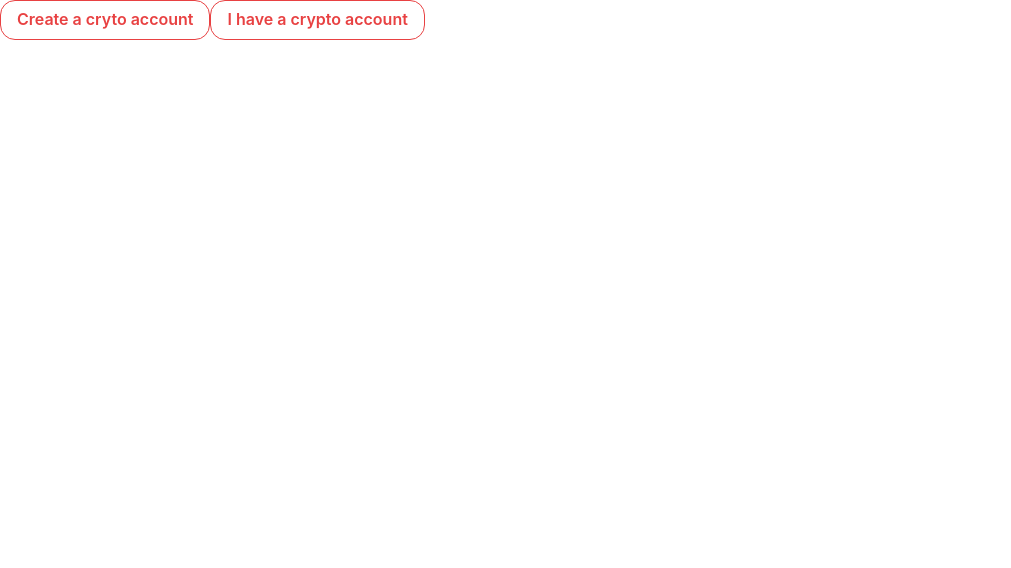
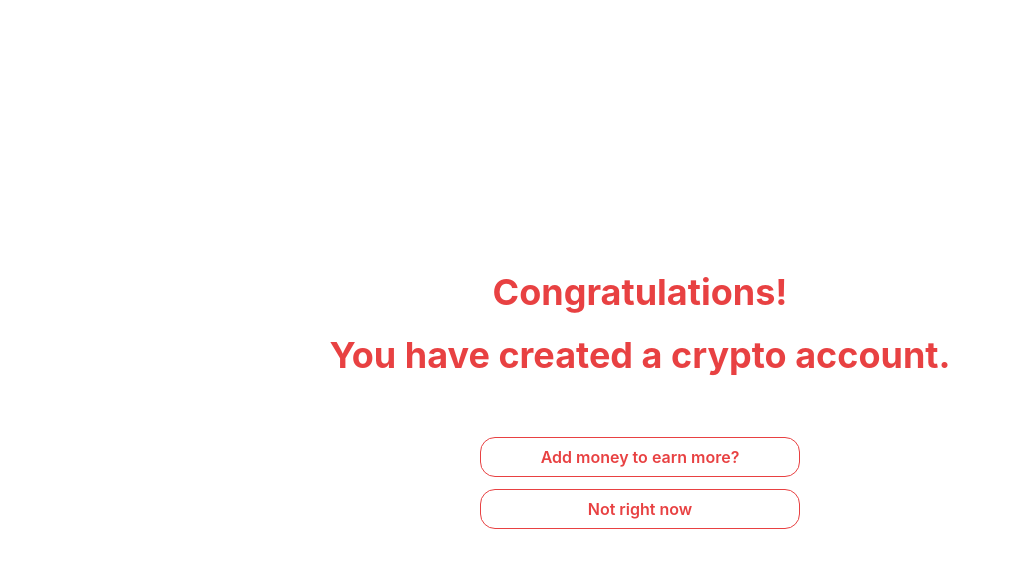
Before and after one commit to ve-Leon/SummitBCN, a Next.js app in the folder ui/: page /steps/1_create_account in a window 1280 px wide. Shown: the top 568 px of the page, without its empty margins (0-1011 px from the left). Built offline with nearby package versions, Linux system fonts and the light colour scheme.

Commit message:
Add screens and edit README

```diff
--- a/ui/src/pages/steps/1_create_account.js
+++ b/ui/src/pages/steps/1_create_account.js
@@ -1,18 +1,39 @@
-import { Button, Heading } from '@chakra-ui/react';
-import { Main } from 'next/document';
+import { Button, Heading, Box, Flex } from '@chakra-ui/react';
+import Link from 'next/link';
 import Head from 'next/head';
-import { Container } from '../../components/steps_container';
 
 export default function CreateAnAccount() {
 	return (
 		<>
 			<Head>
-				<title>Your Crypto Wallet</title>
+				<title>Create an Account</title>
 			</Head>
-			<div>
-				<Button>Create a cryto account</Button>
-				<Button>I have a crypto account</Button>
-			</div>
+			<main>
+				<Flex
+					align="center"
+					justify="center"
+					direction="column"
+					height="100vh"
+					px={[15, 50]}
+				>
+					<Heading>Congratulations!</Heading>
+					<Heading>You have created a crypto account.</Heading>
+					<Box mt={10} mb={3}>
+						<Button width={['270px', '320px']}>
+							<Link href="/steps/2_account_created">
+								<a>Add money to earn more?</a>
+							</Link>
+						</Button>
+					</Box>
+					<Box>
+						<Button width={['270px', '320px']}>
+							<Link href="/steps/2_dont_create_account">
+								<a>Not right now</a>
+							</Link>
+						</Button>
+					</Box>
+				</Flex>
+			</main>
 		</>
 	);
 }
--- a/ui/src/styles/theme.js
+++ b/ui/src/styles/theme.js
@@ -24,6 +24,8 @@ export const customTheme = extendTheme({
 		Heading: {
 			baseStyle: {
 				color: '#e84142',
+				textAlign: 'center',
+				marginBottom: 5,
 			},
 		},
 	},
```
Also changed, not shown: ui/src/pages/index.js (+12 -8 lines), ui/src/pages/steps/2_dont_create_account.js (added, +32 -0 lines), ui/src/pages/steps/know_about_crypto.js (added), 1 other file (tests, documents, lock files or other folders).
